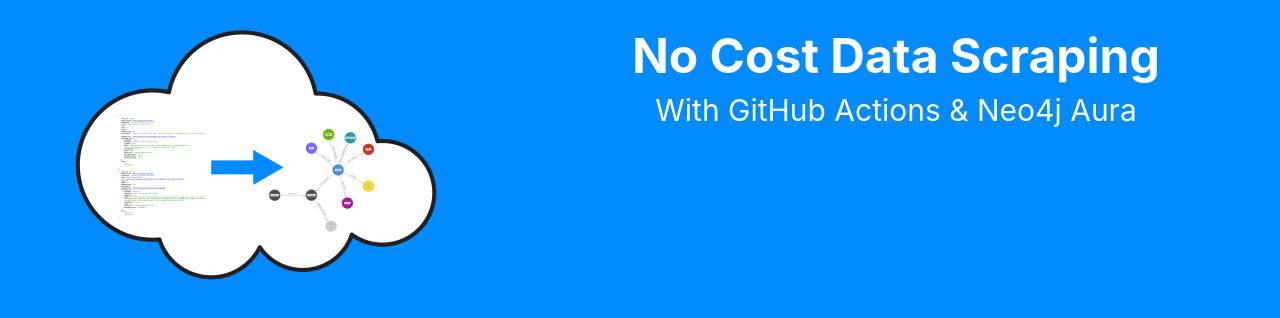
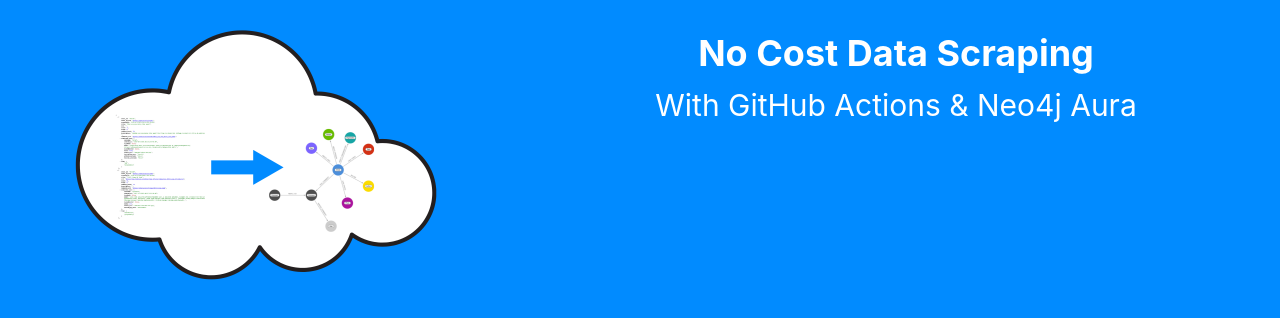
Before and after one commit to johnymontana/stream-banner, a Next.js app: page / in a window 1280 px wide. Shown: the top 318 px of the page. Built offline with nearby package versions, Linux system fonts and the light colour scheme.

Commit message:
Update index.js

```diff
--- a/pages/index.js
+++ b/pages/index.js
@@ -27,7 +27,7 @@
         </GridItem>
         <GridItem mt={8} colSpan={3}>
           <Center>
-            <Heading color="white" size="2xl" mb={2}>No Cost Data Scraping</Heading>
+            <Heading color="white" size="xl" mb={2}>No Cost Data Scraping</Heading>
           </Center>
           <Center>
             <Text color="white" fontSize="3xl">
```
